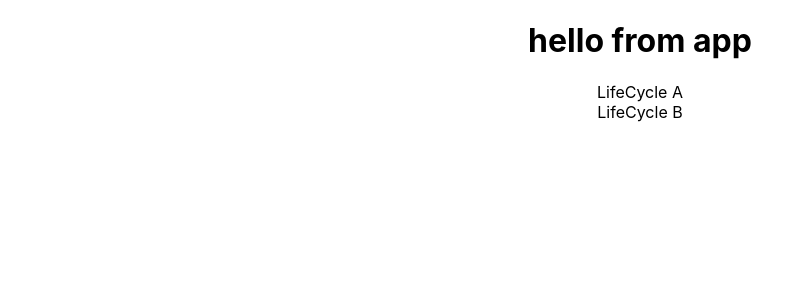
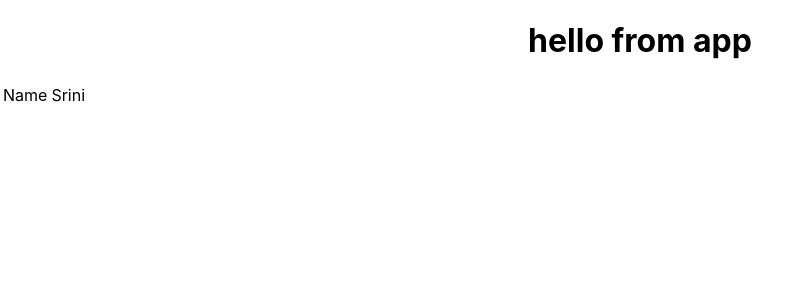
Before and after one commit to vobilineni/react-app, a React (Create React App) app: page / in a window 1280 px wide. Shown: the top 300 px of the page, without its empty margins (0-810 px from the left). Built offline with nearby package versions, Linux system fonts and the light colour scheme.

Commit message:
react fragments

```diff
--- a/src/App.js
+++ b/src/App.js
@@ -17,6 +17,8 @@ import './appStyle.css';
 import styles from './appStyles.module.css';
 import Form from "./components/Form";
 import LifeCycleA from "./components/LifeCycleA";
+import FragmentDemo from "./components/Fragment/FragmentDemo";
+import Table from "./components/Fragment/Table";
 
 function App() {
   return (
@@ -44,7 +46,9 @@ function App() {
       {/*<Stylesheet primary={true}/>*/}
       {/*<Inline primary={true}/>*/}
       {/*<Form/>*/}
-      <LifeCycleA />
+      {/*<LifeCycleA />*/}
+      {/*<FragmentDemo />*/}
+      <Table />
     </div>
   );
 }
--- a/src/components/Form.js
+++ b/src/components/Form.js
@@ -19,6 +19,11 @@ class Form extends Component {
     alert(`${this.state.userName} ${this.state.comments} ${this.state.topic}`);
     event.preventDefault()
   };
+  handleReset = () => {
+    this.setState({
+      userName: '', comments: '', topic: 'Angular'
+    })
+  };
 
   render() {
     const {userName, comments, topic} = this.state;
@@ -33,6 +38,7 @@ class Form extends Component {
         <option>JS</option>
       </select></div>
       <button type="submit">Submit</button>
+      <button type="reset" onClick={this.handleReset}>Submit</button>
     </form>)
   }
 }
--- /dev/null
+++ b/src/components/Fragment/Column.js
@@ -0,0 +1,25 @@
+import React from 'react';
+
+function Column() {
+  return (
+  /*{<React.Fragment>
+    {
+      items.map( item => (
+        <React.Fragment>
+          <h1>Title</h1>
+          <p>{item.title}</p>
+        </React.Fragment>
+      ))
+    }
+    <td>Name</td>
+    <td>Srini</td>
+
+  </React.Fragment>*/
+  <>
+    <td>Name</td>
+    <td>Srini</td>
+  </>
+  )
+}
+
+export default Column;
--- /dev/null
+++ b/src/components/Fragment/FragmentDemo.js
@@ -0,0 +1,12 @@
+import React from 'react';
+
+function FragmentDemo() {
+  return (
+    <React.Fragment>
+      <h1>Fragment Demo</h1>
+      <p>This describes the Fragment Demo component</p>
+    </React.Fragment>
+  )
+}
+
+export default FragmentDemo;
--- /dev/null
+++ b/src/components/Fragment/Table.js
@@ -0,0 +1,16 @@
+import React from 'react';
+import Column from "./Column";
+
+function Table() {
+  return (
+    <table>
+      <tbody>
+      <tr>
+        <Column/>
+      </tr>
+      </tbody>
+    </table>
+  )
+}
+
+export default Table;
--- a/src/components/LifeCycleA.js
+++ b/src/components/LifeCycleA.js
@@ -19,11 +19,31 @@ class LifeCycleA extends Component {
     console.log('LifeCycleA componentDidMount');
   }
 
+  shouldComponentUpdate(nextProps: Readonly<P>, nextState: Readonly<S>, nextContext: any): boolean {
+    console.log('LifeCycleA shouldComponentUpdate');
+    return true
+  }
+  getSnapshotBeforeUpdate(prevProps: Readonly<P>, prevState: Readonly<S>): SS | null {
+    console.log('LifeCycleA getSnapshotBeforeUpdate');
+    return null
+  }
+
+  componentDidUpdate(prevProps: Readonly<P>, prevState: Readonly<S>, snapshot: SS): void {
+    console.log('LifeCycleA componentDidUpdate');
+  }
+
+  clickHandler = () =>{
+    this.setState({
+      name: 'srinivas'
+    })
+  };
+
   render() {
     console.log('LifeCycleA render');
     return (<div>
       <div>LifeCycle A</div>
       <LifeCycleB />
+      <button onClick={this.clickHandler}>change state</button>
       </div>
     )
   }
--- a/src/components/LifeCycleB.js
+++ b/src/components/LifeCycleB.js
@@ -18,6 +18,18 @@ class LifeCycleB extends Component {
     console.log('LifeCycleB componentDidMount');
   }
 
+  shouldComponentUpdate(nextProps: Readonly<P>, nextState: Readonly<S>, nextContext: any): boolean {
+    console.log('LifeCycleB shouldComponentUpdate');
+    return true
+  }
+  getSnapshotBeforeUpdate(prevProps: Readonly<P>, prevState: Readonly<S>): SS | null {
+    console.log('LifeCycleB getSnapshotBeforeUpdate');
+    return null
+  }
+
+  componentDidUpdate(prevProps: Readonly<P>, prevState: Readonly<S>, snapshot: SS): void {
+    console.log('LifeCycleB componentDidUpdate');
+  }
   render() {
     console.log('LifeCycleB render');
     return (
```
Also changed, not shown: 1 other file (tests, documents, lock files or other folders).
